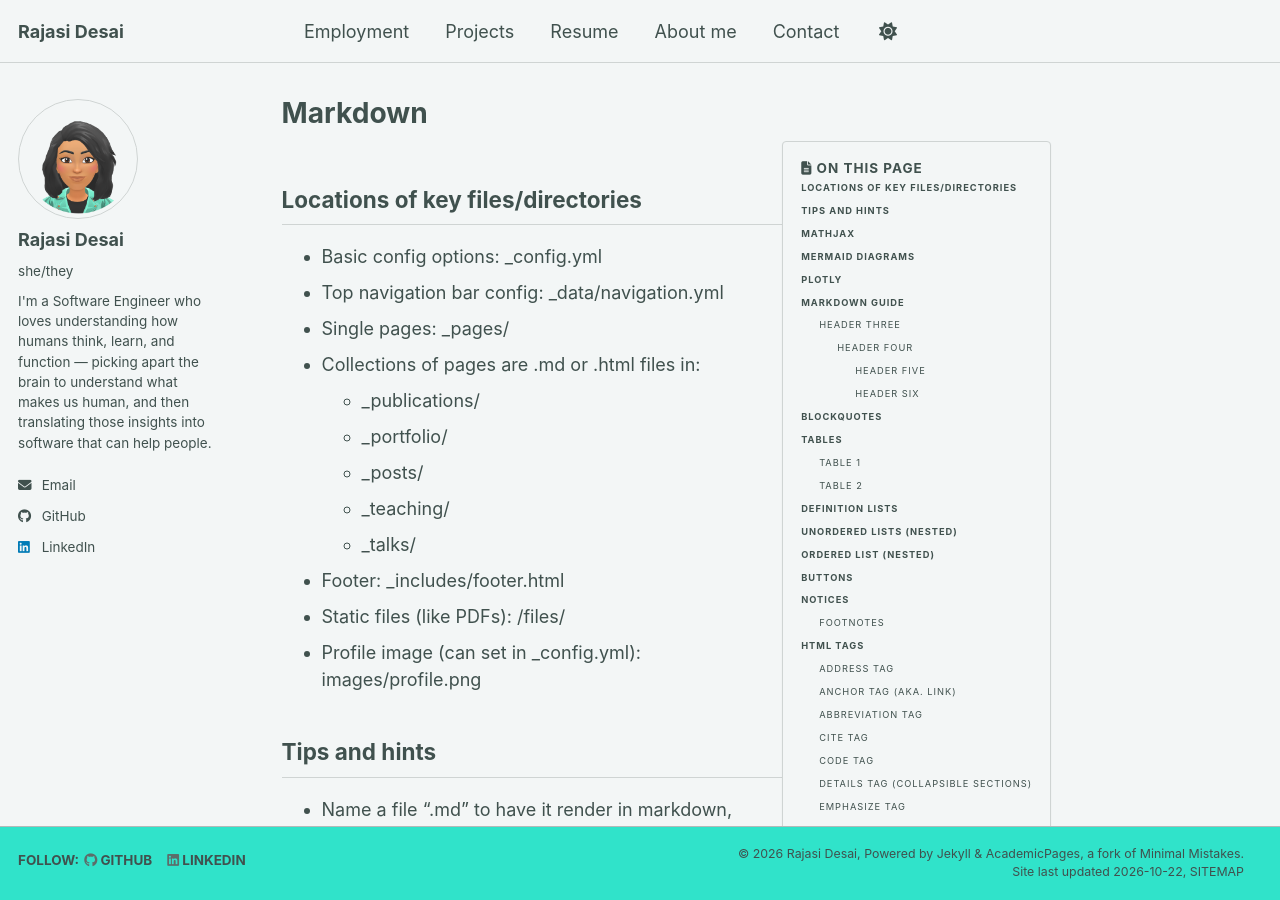
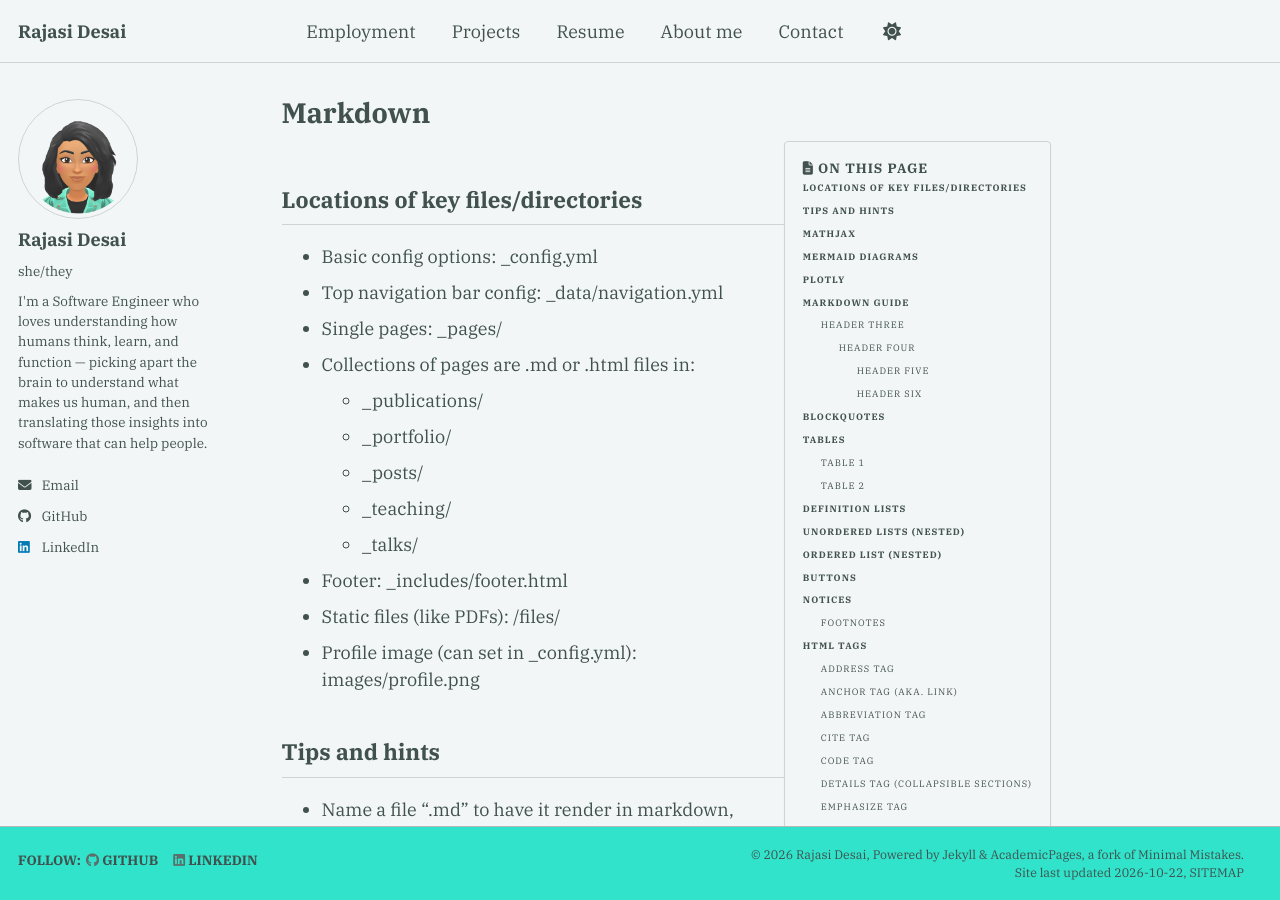
Before and after one commit to Rajasi-Desai/Rajasi-Desai.github.io, a Jekyll site: the page built from _pages/markdown.md, in a window 1280 px wide and 900 px high. Built offline with Jekyll 4.4.1, drawn with Linux system fonts in a browser that asks for light colours; emoji names are drawn with the system emoji font; a style sheet for code colours, icons or effects is not loaded.

Commit message:
font change for the website

```diff
--- a/_includes/head.html
+++ b/_includes/head.html
@@ -8,6 +8,10 @@
 
 <meta name="viewport" content="width=device-width, initial-scale=1.0">
 
+<link rel="preconnect" href="https://fonts.googleapis.com">
+<link rel="preconnect" href="https://fonts.gstatic.com" crossorigin>
+<link href="https://fonts.googleapis.com/css2?family=IBM+Plex+Serif:ital,wght@0,400;0,500;0,600;0,700;1,400;1,500;1,600;1,700&display=swap" rel="stylesheet">
+
 <script>
   document.documentElement.className = document.documentElement.className.replace(/\bno-js\b/g, '') + ' js ';
 </script>
--- a/_sass/_themes.scss
+++ b/_sass/_themes.scss
@@ -14,8 +14,8 @@ $paragraph-indent           : false; // true, false (default)
 $indent-var                 : 1.3em;
 
 /* System typefaces */
-$serif                      : Georgia, Times, serif;
-$sans-serif                 : -apple-system, ".SFNSText-Regular", "San Francisco", "Roboto", "Segoe UI", "Helvetica Neue", "Lucida Grande", Arial, sans-serif;
+$serif                      : "IBM Plex Serif", Georgia, serif;
+$sans-serif                 : "IBM Plex Serif", Georgia, serif;
 $monospace                  : Monaco, Consolas, "Lucida Console", monospace;
 
 /* Sans serif typefaces */
```
